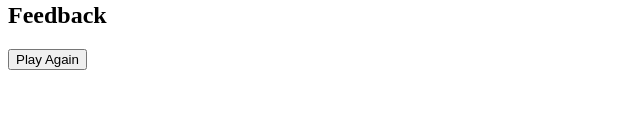
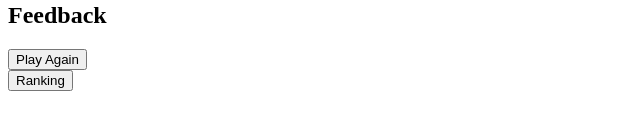
Before and after one commit to thainaabrantes/trivia-react-redux, a React (Create React App) app: page /feedback in a window 1280 px wide. Shown: the part 432-562 px from the top of the page, without its empty margins (0-640 px from the left). Built offline with nearby package versions, Linux system fonts and the light colour scheme.

Commit message:
button Ranking in feedback

```diff
--- a/src/components/Button.jsx
+++ b/src/components/Button.jsx
@@ -13,7 +13,6 @@ class Button extends Component {
   render() {
     return (
       <button
-        data-testid="btn-go-home"
         type="submit"
         onClick={ this.handlePage }
       >
@@ -28,7 +27,6 @@ Button.propTypes = {
   history: PropTypes.shape({
     push: PropTypes.func,
   }),
-  dispatch: PropTypes.func,
 }.isRequired;
 
 export default connect()(Button);
--- /dev/null
+++ b/src/components/ButtonRanking.jsx
@@ -0,0 +1,34 @@
+import React, { Component } from 'react';
+import PropTypes from 'prop-types';
+import { connect } from 'react-redux';
+
+class ButtonRanking extends Component {
+  pageRanking = (event) => {
+    event.preventDefault();
+    const { detail } = this.props;
+    const { history } = detail;
+    history.push('/ranking');
+  };
+
+  render() {
+    return (
+      <section>
+        <button
+          type="submit"
+          data-testid="btn-ranking"
+          onClick={ this.pageRanking }
+        >
+          Ranking
+        </button>
+      </section>
+    );
+  }
+}
+
+ButtonRanking.propTypes = {
+  history: PropTypes.shape({
+    push: PropTypes.func,
+  }),
+}.isRequired;
+
+export default connect()(ButtonRanking);
--- a/src/pages/Feedback.js
+++ b/src/pages/Feedback.js
@@ -2,6 +2,7 @@ import React, { Component } from 'react';
 import { Link } from 'react-router-dom';
 import Button from '../components/Button';
 import Header from '../components/Header';
+import ButtonRanking from '../components/ButtonRanking';
 
 class Feedback extends Component {
   render() {
@@ -15,6 +16,12 @@ class Feedback extends Component {
             data-testid="btn-play-again"
           />
         </Link>
+        <br />
+        <Link to="/ranking">
+          <ButtonRanking
+            detail={ this.props }
+          />
+        </Link>
       </section>
     );
   }
--- a/src/pages/Ranking.js
+++ b/src/pages/Ranking.js
@@ -1,5 +1,4 @@
 import React, { Component } from 'react';
-import { connect } from 'react-redux';
 import Button from '../components/Button';
 
 class Ranking extends Component {
@@ -7,12 +6,15 @@ class Ranking extends Component {
     return (
       <section>
         <div>
-          <h1>Ranking</h1>
-          <Button data={ this.props } />
+          <h1 data-testid="ranking-title">Ranking</h1>
+          <Button
+            data={ this.props }
+            data-testid="btn-go-home"
+          />
         </div>
       </section>
     );
   }
 }
 
-export default connect()(Ranking);
+export default Ranking;
```
